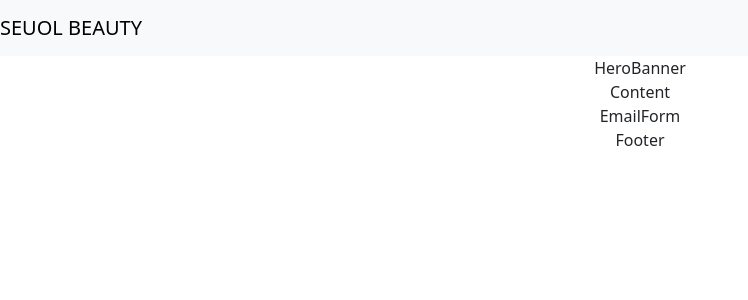
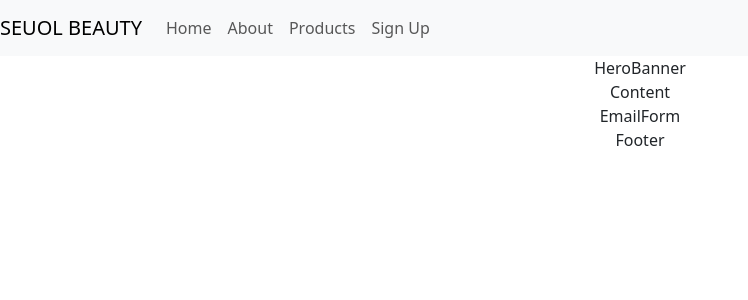
Before and after one commit to Kieran-Dunch/seoul-beauty, a React (Create React App) app: page / in a window 1280 px wide. Shown: the top 300 px of the page, without its empty margins (0-748 px from the left). Built offline with nearby package versions, Linux system fonts and the light colour scheme.

Commit message:
navbar content

```diff
--- a/src/components/NavBar.js
+++ b/src/components/NavBar.js
@@ -1,10 +1,19 @@
 import { Navbar } from "react-bootstrap"
+import Nav from "react-bootstrap/Nav"
 
 export default function NavBar() {
   return (
     <Navbar bg="light" expand="lg">
       <Navbar.Brand href="#">SEUOL BEAUTY</Navbar.Brand>
       <Navbar.Toggle aria-controls="basic-navbar-nav" />
+      <Navbar.Collapse id="basic-navbar-nav">
+        <Nav>
+          <Nav.Link href="#">Home</Nav.Link>
+          <Nav.Link href="#">About</Nav.Link>
+          <Nav.Link href="#">Products</Nav.Link>
+          <Nav.Link href="#">Sign Up</Nav.Link>
+        </Nav>
+      </Navbar.Collapse>
     </Navbar>
   )
 }
```
